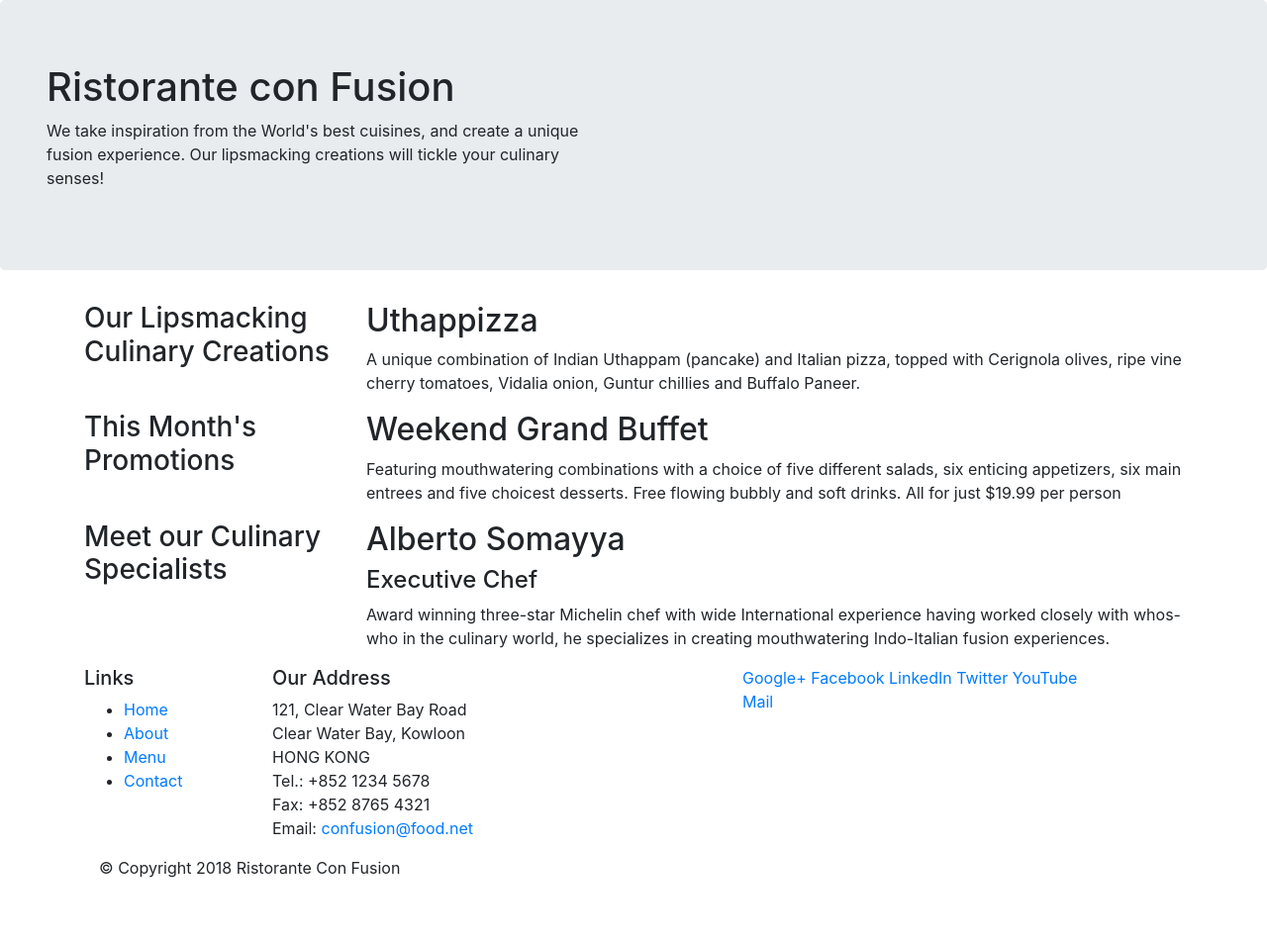
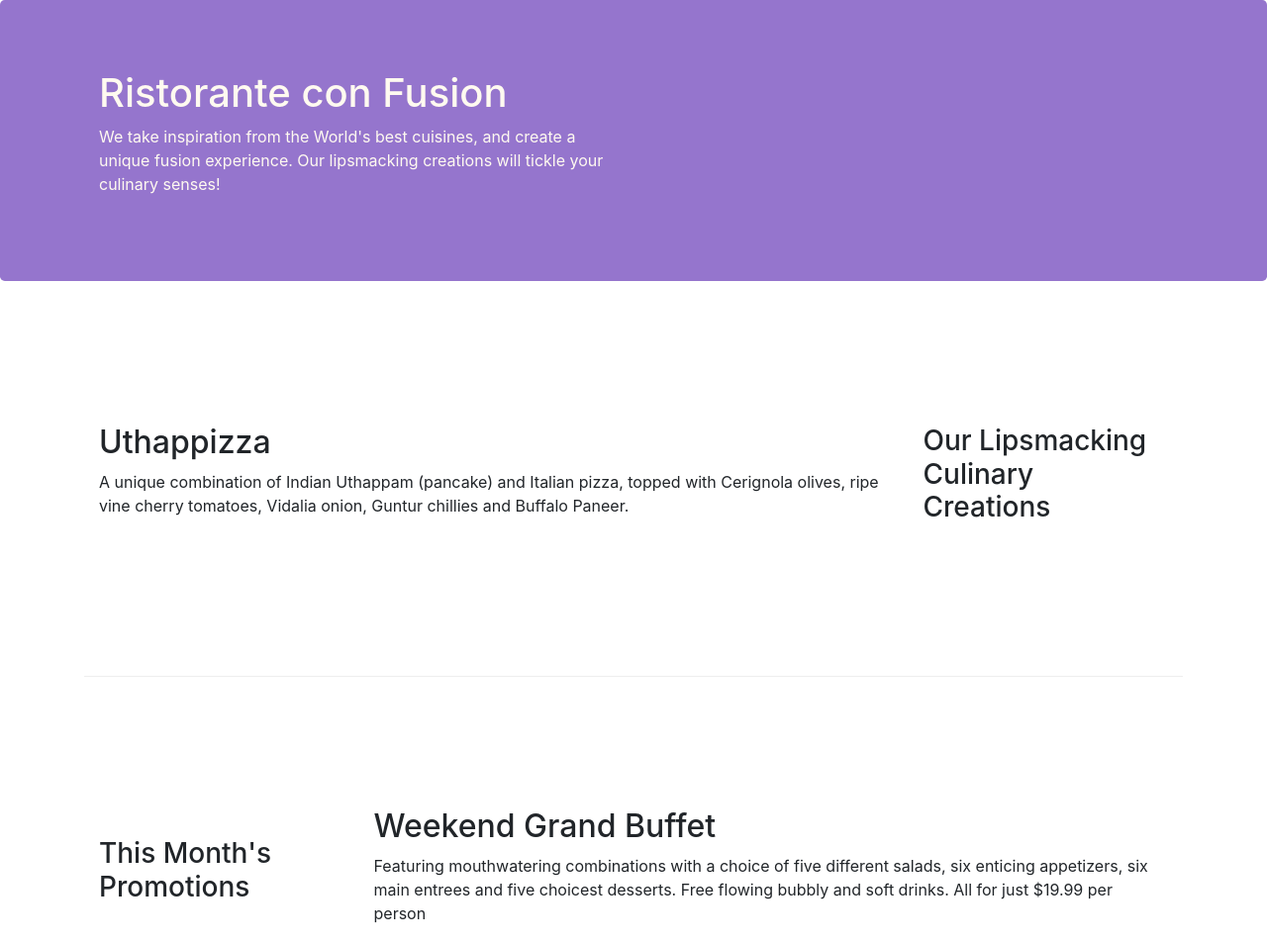
Before and after one commit to paulcavery/conFusion, a website: page index.html in a window 1280 px wide. Shown: the top 954 px of the page at 99% size. Before the commit the page ends 905 px from the top, so only its background shows below. Drawn offline with nearby package versions, Linux system fonts and the light colour scheme.

Commit message:
Bootstrap Grid Part 2

```diff
--- /dev/null
+++ b/css/styles.css
@@ -0,0 +1,29 @@
+.row-header{
+    margin:0px auto;
+    padding:0px;
+}
+
+.row-content {
+    margin:0px auto;
+    padding: 50px 0px 50px 0px;
+    border-bottom: 1px ridge;
+    min-height:400px;
+}
+
+.footer{
+    background-color: #D1C4E9;
+    margin:0px auto;
+    padding: 20px 0px 20px 0px;
+}
+.jumbotron {
+    padding:70px 30px 70px 30px;
+    margin:0px auto;
+    background: #9575CD ;
+    color:floralwhite;
+}
+
+address{
+    font-size:80%;
+    margin:0px;
+    color:#0f0f0f;
+}
--- a/index.html
+++ b/index.html
@@ -9,14 +9,15 @@
 
      <!-- Bootstrap CSS -->
      <link rel="stylesheet" href="node_modules/bootstrap/dist/css/bootstrap.min.css">
+     <link rel="stylesheet" href="css/styles.css">
     <title>Ristorante Con Fusion</title>
 </head>
 
 <body>
 
     <header class="jumbotron">
-        <div>
-            <div>
+        <div class="container">
+            <div class="row row-header">
                 <div class="col-12 col-sm-6">
                     <h1>Ristorante con Fusion</h1>
                     <p>We take inspiration from the World's best cuisines, and create a unique fusion experience. Our lipsmacking creations will tickle your culinary senses!</p>
@@ -28,18 +29,18 @@
     </header>
 
     <div class="container">
-        <div class="row">
-            <div class="col-12 col-sm-4 col-md-3">
+        <div class="row row-content align-items-center">
+            <div class="col-12 col-sm-4 order-sm-last col-md-3">
                 <h3>Our Lipsmacking Culinary Creations</h3>
             </div>
-            <div class="col col-sm col-md">
+            <div class="col col-sm order-sm-first col-md">
                 <h2>Uthappizza</h2>
                 <p>A unique combination of Indian Uthappam (pancake) and Italian pizza, topped with Cerignola olives, ripe vine cherry tomatoes, Vidalia onion, Guntur chillies and Buffalo Paneer.</p>
             </div>
         </div>
 
 
-        <div class="row">
+        <div class="row row-content align-items-center">
             <div class="col-12 col-sm-4 col-md-3">
                 <h3>This Month's Promotions</h3>
             </div>
@@ -49,11 +50,11 @@
             </div>
         </div>
 
-        <div class="row">
-            <div class="col-12 col-sm-4 col-md-3">
+        <div class="row row-content align-items-center">
+            <div class="col-12 col-sm-4 order-sm-last col-md-3">
                 <h3>Meet our Culinary Specialists</h3>
             </div>
-            <div class="col col-sm col-md">
+            <div class="col col-sm order-small-last col-md">
                 <h2>Alberto Somayya</h2>
                 <h4>Executive Chef</h4>
                 <p>Award winning three-star Michelin chef with wide International experience having worked closely with whos-who in the culinary world, he specializes in creating mouthwatering Indo-Italian fusion experiences. </p>
@@ -61,12 +62,12 @@
         </div>
     </div>
 
-    <footer>
+    <footer class="footer">
         <div class="container">
             <div class="row">
                 <div class="col-4 col-sm-2">
                     <h5>Links</h5>
-                    <ul>
+                    <ul class="list-unstyled">
                         <li><a href="#">Home</a></li>
                         <li><a href="#">About</a></li>
                         <li><a href="#">Menu</a></li>
@@ -84,8 +85,8 @@
 		              Email: <a href="mailto:confusion@food.net">confusion@food.net</a>
 		           </address>
                 </div>
-                <div class="col-12 col-sm-4">
-                    <div>
+                <div class="col-12 col-sm-4 align-self-center">
+                    <div class="text-center">
                         <a href="http://google.com/+">Google+</a>
                         <a href="http://www.facebook.com/profile.php?id=">Facebook</a>
                         <a href="http://www.linkedin.com/in/">LinkedIn</a>
@@ -95,8 +96,8 @@
                     </div>
                 </div>
            </div>
-           <div class="col-auto">
-                <div>
+           <div class="row jusify-content-center">
+                <div class="col-auto">
                     <p>© Copyright 2018 Ristorante Con Fusion</p>
                 </div>
            </div>
```
